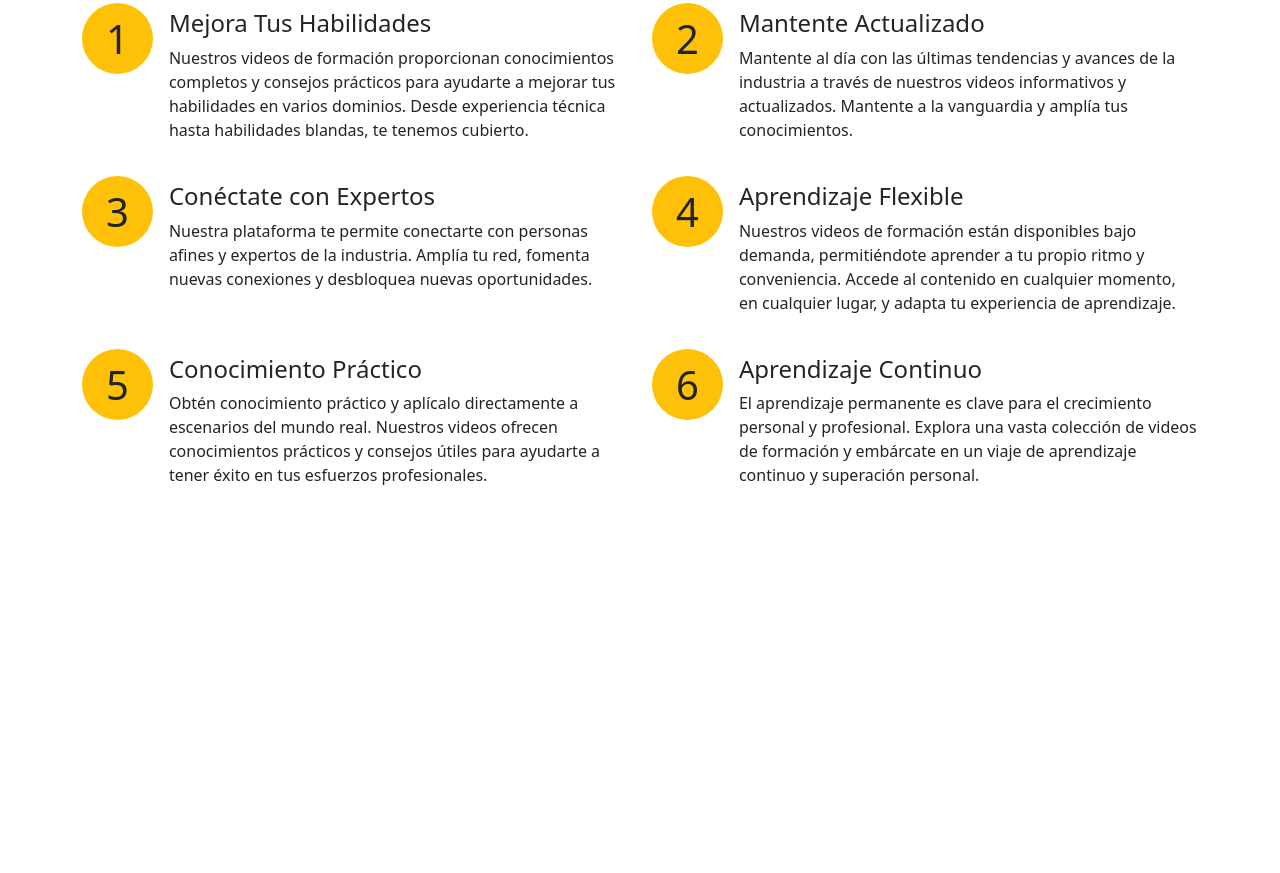
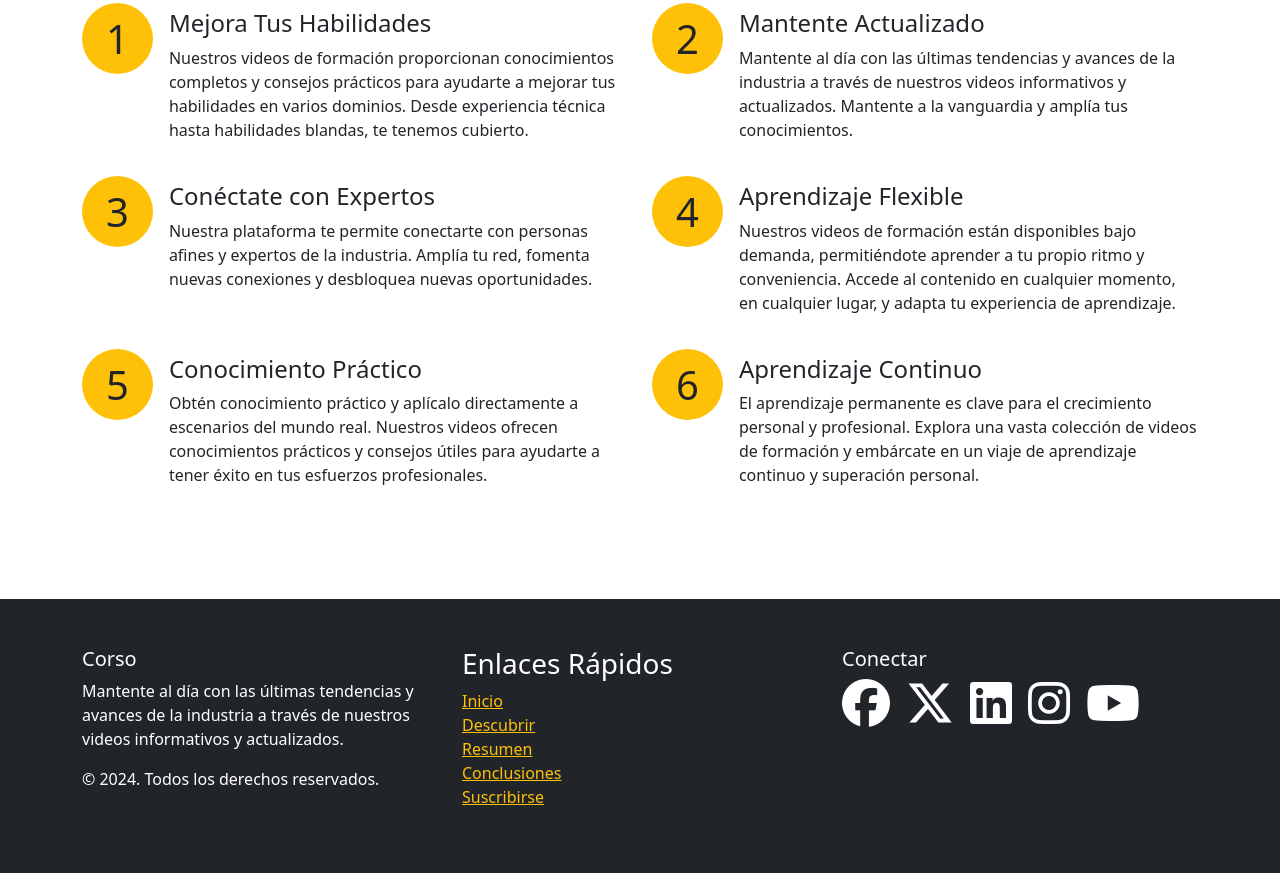
Before and after one commit to tonylex12/Entrenamiento-Corso, a plain HTML site: page index.html in a window 1280 px wide. Shown: the part 2263-3136 px from the top of the page. Before the commit the page ends 2838 px from the top, so only its background shows below. Drawn offline with nearby package versions, Linux system fonts and the light colour scheme.

Commit message:
FIX: estilos

```diff
--- a/index.html
+++ b/index.html
@@ -398,6 +398,44 @@
         </div>
       </div>
     </section>
+
+    <!-- Footer -->
+    <footer class="footer mt-4 text-white bg-dark py-5">
+      <div class="container">
+        <div class="row">
+          <div class="col-md-4">
+            <h5>Corso</h5>
+            <p>
+              Mantente al día con las últimas tendencias y avances de la
+              industria a través de nuestros videos informativos y actualizados.
+            </p>
+            <p>&copy; 2024. Todos los derechos reservados.</p>
+          </div>
+          <div class="col-md-4">
+            <h3>Enlaces Rápidos</h3>
+            <ul class="list-unstyled">
+              <li><a href="#home" class="text-warning">Inicio</a></li>
+              <li><a href="#discover" class="text-warning">Descubrir</a></li>
+              <li><a href="#summary" class="text-warning">Resumen</a></li>
+              <li>
+                <a href="#takeaways" class="text-warning">Conclusiones</a>
+              </li>
+              <li><a href="#subscribe" class="text-warning">Suscribirse</a></li>
+            </ul>
+          </div>
+          <div class="col-md-4">
+            <h5>Conectar</h5>
+            <div class="d-flex gap-3">
+              <a href="#"><i class="fab fa-facebook fa-3x text-white"></i></a>
+              <a href="#"><i class="fab fa-x-twitter fa-3x text-white"></i></a>
+              <a href="#"><i class="fab fa-linkedin fa-3x text-white"></i></a>
+              <a href="#"><i class="fab fa-instagram fa-3x text-white"></i></a>
+              <a href="#"><i class="fab fa-youtube fa-3x text-white"></i></a>
+            </div>
+          </div>
+        </div>
+      </div>
+    </footer>
     <script
       src="https://cdn.jsdelivr.net/npm/bootstrap@5.0.2/dist/js/bootstrap.bundle.min.js"
       integrity="sha384-MrcW6ZMFYlzcLA8Nl+NtUVF0sA7MsXsP1UyJoMp4YLEuNSfAP+JcXn/tWtIaxVXM"
```
